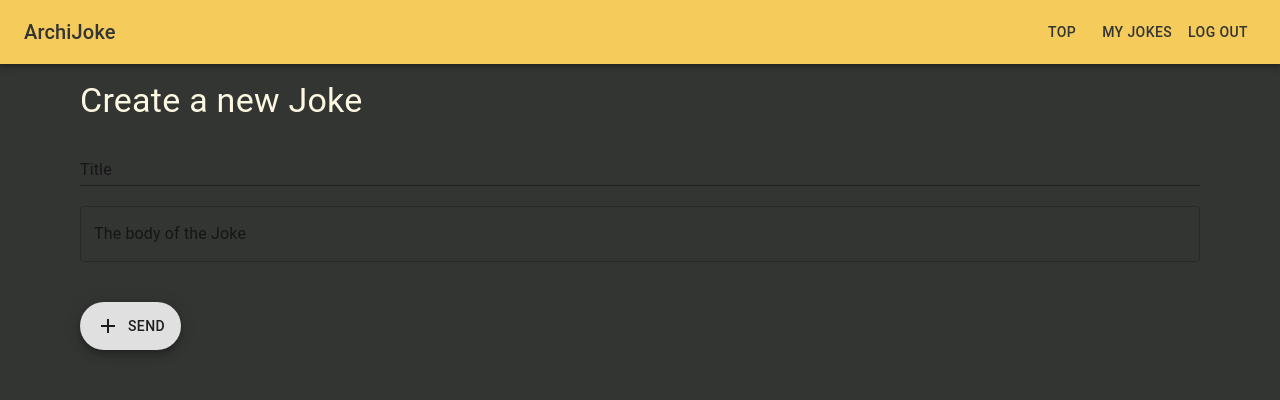
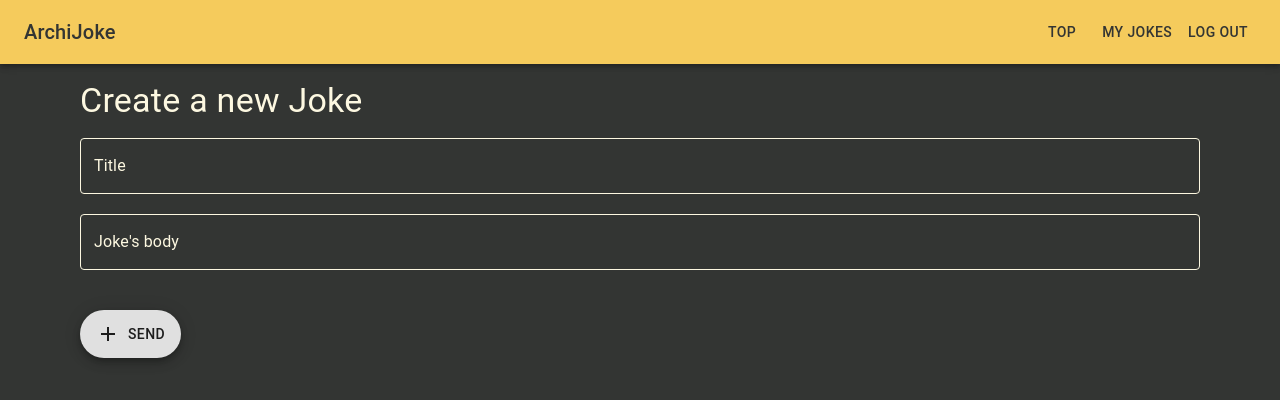
Before and after one commit to jetsPepito/ArchiJokeFront, a React (Create React App) app: page /addJoke in a window 1280 px wide. Shown: the top 400 px of the page. Built offline with nearby package versions, Linux system fonts and the light colour scheme.

Commit message:
fix(AddJokePage): Fix color of inputs

```diff
--- a/package.json
+++ b/package.json
@@ -8,6 +8,7 @@
     "@emotion/styled": "^11.3.0",
     "@mui/icons-material": "^5.0.3",
     "@mui/material": "^5.0.3",
+    "@mui/styles": "^5.0.1",
     "@testing-library/jest-dom": "^5.14.1",
     "@testing-library/react": "^11.2.7",
     "@testing-library/user-event": "^12.8.3",
--- a/src/components/JokeCard/JokeCard.js
+++ b/src/components/JokeCard/JokeCard.js
@@ -11,7 +11,7 @@ const JokeCard = ({ joke }) => {
                 <Typography variant="h5" marginTop={1} marginLeft={1}>{joke.title}</Typography>
                 <Typography variant="h8" marginTop={2} marginRight={2}>{new Date(joke.date).toDateString()}</Typography>
             </div>
-            <div className="my-4 ml-2">{joke.body}</div>
+            <div className="my-4 ml-2" style={{ whiteSpace: 'pre-line' }}>{joke.body}</div>
             <div className="flex justify-between">
                 <div>
                     <Button style={{ color: "green" }}>+ {joke.likes}</Button>
--- /dev/null
+++ b/src/components/MyInput/MyInput.js
@@ -0,0 +1,67 @@
+import React from "react";
+import { withStyles } from "@mui/styles";
+import { TextField } from "@mui/material";
+
+import colors from "../../utils/color";
+
+const styles = {
+  container: {
+    display: 'flex',
+    flexWrap: 'wrap',
+  },
+  textField: {
+    marginLeft: 2,
+    marginRight: 2,
+    width: 200,
+  },
+  cssLabel: {
+    color : `${colors.secondYellow} !important`
+  },
+  cssOutlinedInput: {
+    borderColor: `${colors.secondYellow} !important`,
+    color: `${colors.secondYellow} !important`,
+  },
+  cssFocused: {
+    color: `${colors.secondYellow} !important`
+  },
+  notchedOutline: {
+    borderWidth: '1px',
+    borderColor: `${colors.secondYellow} !important`
+  },
+};
+
+const CustomizedInputs = (props) => {
+  const { classes } = props;
+
+  return (
+    <TextField
+      className={classes.root}
+      inputProps={props.inputProps}
+      InputProps={{
+        classes: {
+          root: classes.cssOutlinedInput,
+          focused: classes.cssFocused,
+          notchedOutline: classes.notchedOutline,
+        },
+        inputMode: "numeric"
+      }}
+      InputLabelProps={{
+        classes: {
+          root: classes.cssLabel,
+          focused: classes.cssFocused,
+        },
+      }}
+      variant={props.variant}
+      error={props.error}
+      label={props.label}
+      multiline={props.multiline}
+      rows={0}
+      value={props.value}
+      onChange={props.onChange}
+      fullWidth
+      helperText={props.error ? "Required" : ""}
+    />
+  );
+}
+
+export default withStyles(styles)(CustomizedInputs);
--- a/src/components/PageContainer/PageContainer.js
+++ b/src/components/PageContainer/PageContainer.js
@@ -1,5 +1,6 @@
 import React from "react";
 import { Typography } from "@mui/material";
+
 import colors from "../../utils/color";
 
 const PageContainer = ({ title, children }) => {
--- a/src/pages/AddJokePage/AddJokePage.js
+++ b/src/pages/AddJokePage/AddJokePage.js
@@ -1,12 +1,12 @@
 import React, { useState } from "react";
 import { useHistory } from "react-router";
-import TextField from '@mui/material/TextField';
 import Fab from '@mui/material/Fab';
 import NavigationIcon from '@mui/icons-material/Add';
 import { Box } from "@mui/system";
 import axios from "axios";
 
 import { PageContainer } from "../../components";
+import MyInput from "../../components/MyInput/MyInput";
 
 const MyJokesPage = () => {
     const history = useHistory();
@@ -57,28 +57,23 @@ const MyJokesPage = () => {
                 autoComplete="off"
             >
                 <div>
-                    <TextField
+                    <MyInput
                         error={validated && !title}
-                        id="standard-basic"
                         label="Title"
-                        variant="standard"
                         value={title}
                         onChange={body => setTitle(body.target.value)}
-                        color="warning"
                         fullWidth
                         inputProps={{ maxLength: 50 }}
                     />
                 </div>
                 <div className="my-5">
-                    <TextField
+                    <MyInput
                         error={validated && !body}
-                        id="outlined-multiline-static"
-                        label="The body of the Joke"
+                        label="Joke's body"
                         multiline
                         rows={0}
                         value={body}
                         onChange={body => setBody(body.target.value)}
-                        color="warning"
                         fullWidth
                     />
                 </div>
```
Also changed, not shown: 1 other file (tests, documents, lock files or other folders).
